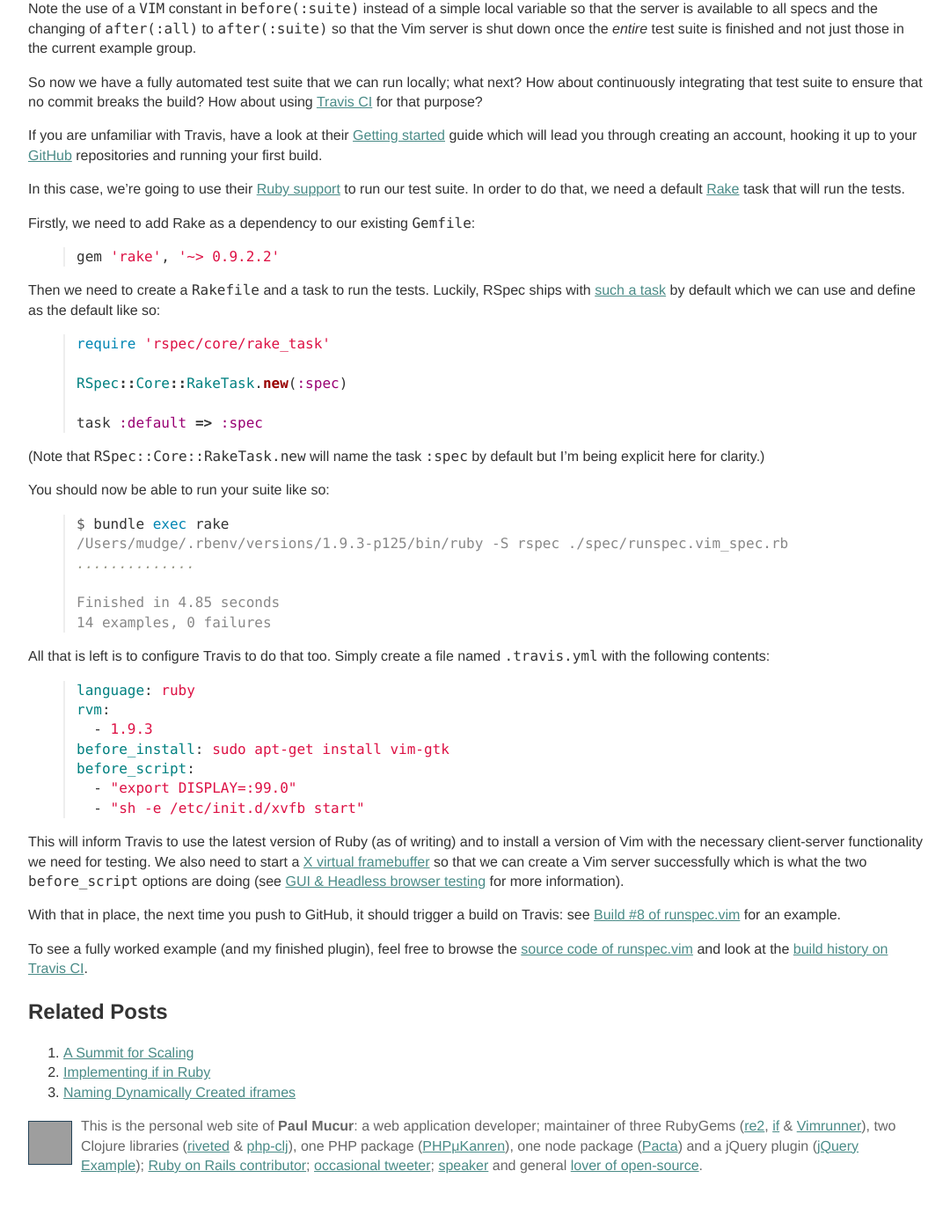
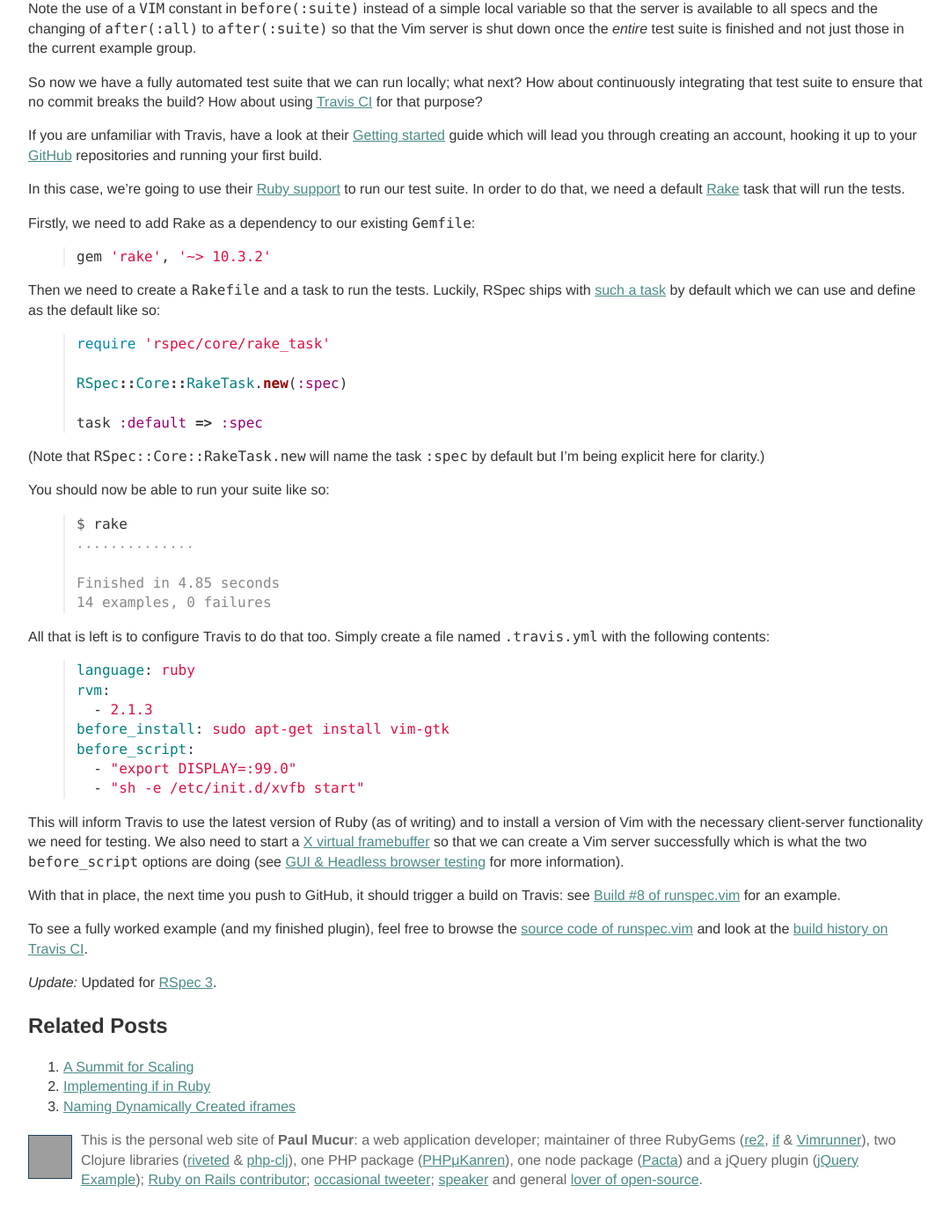
Before and after one commit to mudge/mudge.github.com, a Jekyll site: the page built from _posts/2012-04-18-testing-vim-plugins-on-travis-ci-with-rspec-and-vimrunner.markdown, in a window 1280 px wide and 1400 px high, scrolled down 4228 px. Shown: the top 1389 px of the window at 88% size, without its empty margins (98-1178 px from the left). Built offline with Jekyll 4.4.1, drawn with Linux system fonts in a browser that asks for light colours; Markdown is read by kramdown in place of the engine named in the settings; comment, search, counter and statistics services are not loaded; some of the changed text lies outside the part shown; grey boxes are pictures that could not be loaded.

Commit message:
Update Vim testing post for RSpec 3

```diff
--- a/_posts/2012-04-18-testing-vim-plugins-on-travis-ci-with-rspec-and-vimrunner.markdown
+++ b/_posts/2012-04-18-testing-vim-plugins-on-travis-ci-with-rspec-and-vimrunner.markdown
@@ -57,8 +57,8 @@ In order to get up and running with these Ruby testing frameworks, I added a
 
 {% highlight ruby %}
 source 'https://rubygems.org'
-gem 'vimrunner', '0.1.0'
-gem 'rspec',     '~> 2.9.0'
+gem 'vimrunner', '~> 0.3.1'
+gem 'rspec',     '~> 3.1.0'
 {% endhighlight %}
 
 The actual process of testing the plugin is as follows:
@@ -115,15 +115,15 @@ require 'vimrunner'
 vim = Vimrunner.start
 vim.add_plugin(File.expand_path('../..', __FILE__), 'plugin/runspec.vim')
 
-describe "runspec.vim" do
+RSpec.describe "runspec.vim" do
   after(:all) do
     vim.kill
   end
 
   describe "#SpecPath" do
     it "returns the current file if it ends in _spec.rb" do
-      vim.command('echo runspec#SpecPath("bar/foo_spec.rb")').should ==
-          "bar/foo_spec.rb"
+      expect(vim.command('echo runspec#SpecPath("bar/foo_spec.rb")')).to
+          eq("bar/foo_spec.rb")
     end
   end
 end
@@ -132,7 +132,7 @@ end
 Running the spec produced the following, rather thrilling output:
 
 {% highlight console %}
-$ bundle exec rspec spec/runspec.vim_spec.rb
+$ rspec spec/runspec.vim_spec.rb
 .
 
 Finished in 0.49066 seconds
@@ -267,7 +267,7 @@ In order to do that, we need a default [Rake][] task that will run the tests.
 Firstly, we need to add Rake as a dependency to our existing `Gemfile`:
 
 {% highlight ruby %}
-gem 'rake', '~> 0.9.2.2'
+gem 'rake', '~> 10.3.2'
 {% endhighlight %}
 
 Then we need to create a `Rakefile` and a task to run the tests. Luckily,
@@ -288,8 +288,7 @@ but I'm being explicit here for clarity.)
 You should now be able to run your suite like so:
 
 {% highlight console %}
-$ bundle exec rake
-/Users/mudge/.rbenv/versions/1.9.3-p125/bin/ruby -S rspec ./spec/runspec.vim_spec.rb
+$ rake
 ..............
 
 Finished in 4.85 seconds
@@ -302,7 +301,7 @@ named `.travis.yml` with the following contents:
 {% highlight yaml %}
 language: ruby
 rvm:
-  - 1.9.3
+  - 2.1.3
 before_install: sudo apt-get install vim-gtk
 before_script:
   - "export DISPLAY=:99.0"
@@ -322,6 +321,8 @@ build on Travis: see [Build #8 of runspec.vim](http://travis-ci.org/#!/mudge/run
 To see a fully worked example (and my finished plugin), feel free to browse
 the [source code of runspec.vim][runspec.vim] and look at the [build history
 on Travis CI][].
+
+*Update:* Updated for [RSpec 3][].
 
   [Vim]: http://www.vim.org/
   [runspec.vim]: https://github.com/mudge/runspec.vim
@@ -359,3 +360,4 @@ on Travis CI][].
   [after]: https://www.relishapp.com/rspec/rspec-core/v/2-9/docs/hooks/before-and-after-hooks
   [:!]: http://vimdoc.sourceforge.net/htmldoc/various.html#:!
   [RSpec Rake Task]: https://www.relishapp.com/rspec/rspec-core/v/2-9/docs/command-line/rake-task
+  [RSpec 3]: http://myronmars.to/n/dev-blog/2014/05/notable-changes-in-rspec-3
```
Also changed, not shown: other parts of _posts/2012-04-18-testing-vim-plugins-on-travis-ci-with-rspec-and-vimrunner.markdown (+3 -3 lines).
